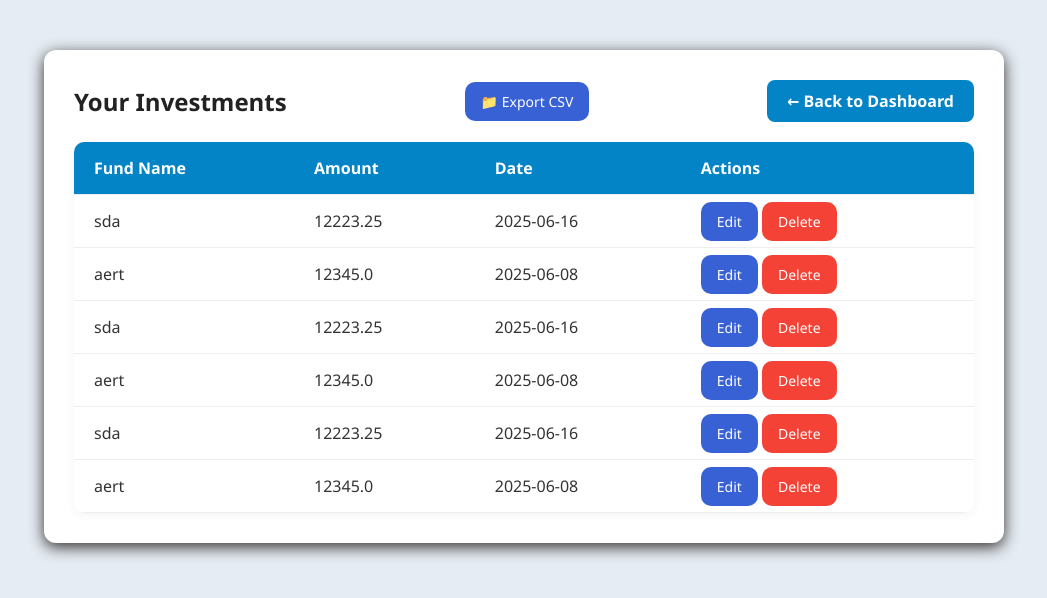
After one commit to nimidha/Mutual-Fund-Tracker, a Flask app: page /investments in a window 1280 px wide. The commit adds this page. Shown: the top 598 px of the page, without its empty margins (116-1163 px from the left). Run offline with Flask 3, Linux system fonts and the light colour scheme; a user stored in the database is signed in; data comes from the database, SQL or seed files in the repository; both versions use the stored data as it was after the commit.

Commit message:
The following features have been done: dark mode toggle, export,new investment, dashboard

```diff
--- a/app/__init__.py
+++ b/app/__init__.py
@@ -1,5 +1,7 @@
 from flask import Flask, flash, session, request, render_template, redirect, url_for
 import sqlite3
+from flask import Response
+import csv,sys, io
 
 def create_app():
     app = Flask(__name__)
@@ -141,6 +143,7 @@ def create_app():
         #Chart data
         fund_names = [fund['fund_name'] for fund in funds]
         amounts = [fund ['amount'] for fund in funds]
+        dates = [fund['date'] for fund in funds]
 
         #summary stats
         total_entries = len(funds)
@@ -148,7 +151,19 @@ def create_app():
 
 
 
-        return render_template('dashboard.html', username=username, funds=funds, total_entries=total_entries, total_amount=total_amount, fund_names=fund_names, amounts=amounts)
+        return render_template('dashboard.html', username=username, funds=funds, total_entries=total_entries, total_amount=total_amount, fund_names=fund_names, amounts=amounts, dates=dates)
+
+
+
+    @app.route('/investments')
+    def show_investments():
+        if 'username' not in session:
+            return redirect(url_for('login'))
+        conn = get_db_connection()
+        username = session['username']
+        funds = conn.execute('SELECT * FROM funds WHERE username = ?', (username,)).fetchall()
+        conn.close()
+        return render_template('investments.html', funds=funds, username=username )
 
 
     @app.route('/edit_fund/<int:fund_id>', methods=['GET','POST'])
@@ -200,7 +215,98 @@ def create_app():
         return redirect(url_for('dashboard'))
 
 
+
+
+    @app.route('/export_csv')
+    def export_csv():
+        if 'username' not in session:
+            return redirect(url_for('login'))
+
+        username = session['username']
+        print(f"Session username: {username}", file=sys.stdout)
+        conn = get_db_connection()
+        cursor = conn.execute('SELECT fund_name, amount, date FROM funds WHERE username =?', (username,))
+        funds = cursor.fetchall()
+        conn.close()
+        print(f"Fetched rows: {len(funds)}", file=sys.stdout)     # 🔍 Number of rows
+        print(f"Rows: {funds}", file=sys.stdout)
+
+        def generate():
+            data = io.StringIO()
+            writer = csv.writer(data)
+
+            #HEADER
+            writer.writerow(('Fund Name', 'Amount Invested', 'Date'))
+            yield data.getvalue()
+            data.seek(0)
+            data.truncate(0)
+
+
+            #data rows
+            for row in funds:
+                writer.writerow((row['fund_name'], row['amount'], row['date']))
+                yield data.getvalue()
+                data.seek(0)
+                data.truncate(0)
+
+        headers = {
+        'Content-Disposition': 'attachment; filename="investments.csv"',
+        'Content-Type': 'text/csv',
+        }
+
+
+        return Response(generate(), headers=headers)
+
+
+
+
+    @app.route('/upload_csv', methods=['POST'])
+    def upload_csv():
+        if 'username' not in session:
+            redirect(url_for('login'))
+
+
+        file = request.files.get('file')
+        if not file or file.filename=='':
+            return "No file selected", 400
+
+
+        username = session['username']
+        stream = io.StringIO(file.stream.read().decode("UTF-8"), newline=None)
+        csv_input = csv.reader(stream)
+
+        #Skip header
+
+        next(csv_input)
+
+        conn=get_db_connection()
+        cursor = conn.cursor()
+
+        try:
+            for row in csv_input:
+                fund_name, amount, date=row
+                cursor.execute(
+                    'INSERT INTO funds (fund_name, amount,date, username) VALUES (?,?,?,?)',
+                    (fund_name.strip(), float(amount), date.strip(), username)
+
+                )
+                conn.commit()
+                message = "Investments upload successfully!"
+        except Exception as e:
+            conn.rollback()
+            message =f"Error uploadimg: {e}"
+
+        finally:
+            conn.close()
+
+        return redirect(url_for('show_investments'))
+
+
+
     return app
+
+
+
 
 if __name__ == '__main__':
     app = create_app()
--- /dev/null
+++ b/app/templates/investments.html
@@ -0,0 +1,187 @@
+<!DOCTYPE html>
+<html>
+<head>
+  <title>Your Investments - Mutual Fund Tracker</title>
+  <style>
+    body {
+      font-family: 'Segoe UI', Tahoma, Geneva, Verdana, sans-serif;
+      background: #e5ecf3;
+      margin: 0;
+      padding: 0;
+      color: #333;
+    }
+
+    .container {
+      max-width: 900px;
+      margin: 50px auto;
+      background: white;
+      padding: 30px;
+      border-radius: 12px;
+      box-shadow: 0 4px 15px rgba(40, 36, 36, 0.948);
+    }
+
+    .top-bar {
+      display: flex;
+      justify-content: space-between;
+      align-items: center;
+      margin-bottom: 20px;
+    }
+
+    h2 {
+      margin: 0;
+      font-weight: 700;
+      color: #222;
+    }
+
+    .back-btn {
+      background: #0284c7;
+      color: white !important;
+      padding: 10px 20px;
+      border-radius: 8px;
+      text-decoration: none;
+      font-weight: 600;
+      transition: background 0.3s ease;
+    }
+
+    .back-btn:hover {
+      background: #026aa7;
+    }
+
+    table {
+      width: 100%;
+      border-collapse: collapse;
+      background: white;
+      box-shadow: 0 2px 10px rgba(0, 0, 0, 0.05);
+      border-radius: 10px;
+      overflow: hidden;
+    }
+
+    th, td {
+      padding: 15px 20px;
+      text-align: left;
+      border-bottom: 1px solid #eee;
+      font-size: 16px;
+    }
+
+    th {
+      background-color: #0284c7;
+      color: white;
+      font-weight: 700;
+    }
+
+    tr:hover {
+      background-color: #f1f9ff;
+    }
+
+    .buttons1 {
+      background-color: #3761d5;
+      color: white !important;
+      padding: 10px 16px;
+      text-align: center;
+      border-radius: 10px;
+      text-decoration: none;
+      font-size: 14px;
+    }
+
+    .buttons1:hover {
+      background-color: #0346ff;
+    }
+
+    .buttons2 {
+      background-color: #f44336;
+      color: white !important;
+      padding: 10px 16px;
+      text-align: center;
+      border-radius: 10px;
+      text-decoration: none;
+      font-size: 14px;
+    }
+
+    .buttons2:hover {
+      background-color: #d32f2f;
+    }
+
+    .no-data {
+      text-align: center;
+      padding: 40px 0;
+      font-size: 18px;
+      color: #777;
+    }
+
+    body.dark .container {
+  background-color: #f9f8f8;
+  box-shadow: 0 4px 15px rgba(250, 243, 243, 0.948);
+
+}
+
+
+    body.dark {
+  background-color: #1e1e1e;
+  color: #f0f0f0;
+}
+
+body.dark table {
+  background-color: #fdfcfc;
+  color: rgb(15, 15, 15);
+}
+
+body.dark th,
+body.dark td {
+  border-color: #666;
+}
+
+body.dark a {
+  color: #60a5fa;
+}
+
+  </style>
+</head>
+<body>
+  <div class="container">
+    <div class="top-bar">
+      <h2>Your Investments</h2>
+      <a href="{{ url_for('export_csv') }}" class="buttons1">📁 Export CSV</a>
+
+
+      <a href="{{ url_for('dashboard') }}" class="back-btn">← Back to Dashboard</a>
+    </div>
+
+    {% if funds %}
+    <table>
+      <thead>
+        <tr>
+          <th>Fund Name</th>
+          <th>Amount</th>
+          <th>Date</th>
+          <th>Actions</th>
+        </tr>
+      </thead>
+      <tbody>
+        {% for fund in funds %}
+        <tr>
+          <td>{{ fund['fund_name'] }}</td>
+          <td>{{ fund['amount'] }}</td>
+          <td>{{ fund['date'] }}</td>
+          <td>
+            <a href="{{ url_for('edit_fund', fund_id=fund['id']) }}" class="buttons1">Edit</a>
+            <a href="{{ url_for('delete_fund', fund_id=fund['id']) }}" class="buttons2">Delete</a>
+          </td>
+        </tr>
+        {% endfor %}
+      </tbody>
+    </table>
+    {% else %}
+    <div class="no-data">You have not added any investments yet.</div>
+    {% endif %}
+  </div>
+  <script>
+  document.addEventListener('DOMContentLoaded', () => {
+    const savedTheme = localStorage.getItem('theme');
+    if (savedTheme === 'dark') {
+      document.body.classList.add('dark');
+    }
+  });
+</script>
+
+</body>
+</html>
```
Also changed, not shown: app/templates/dashboard.html (+258 -130 lines), app/templates/edit_funds.html (+27 -3 lines), users.db.
